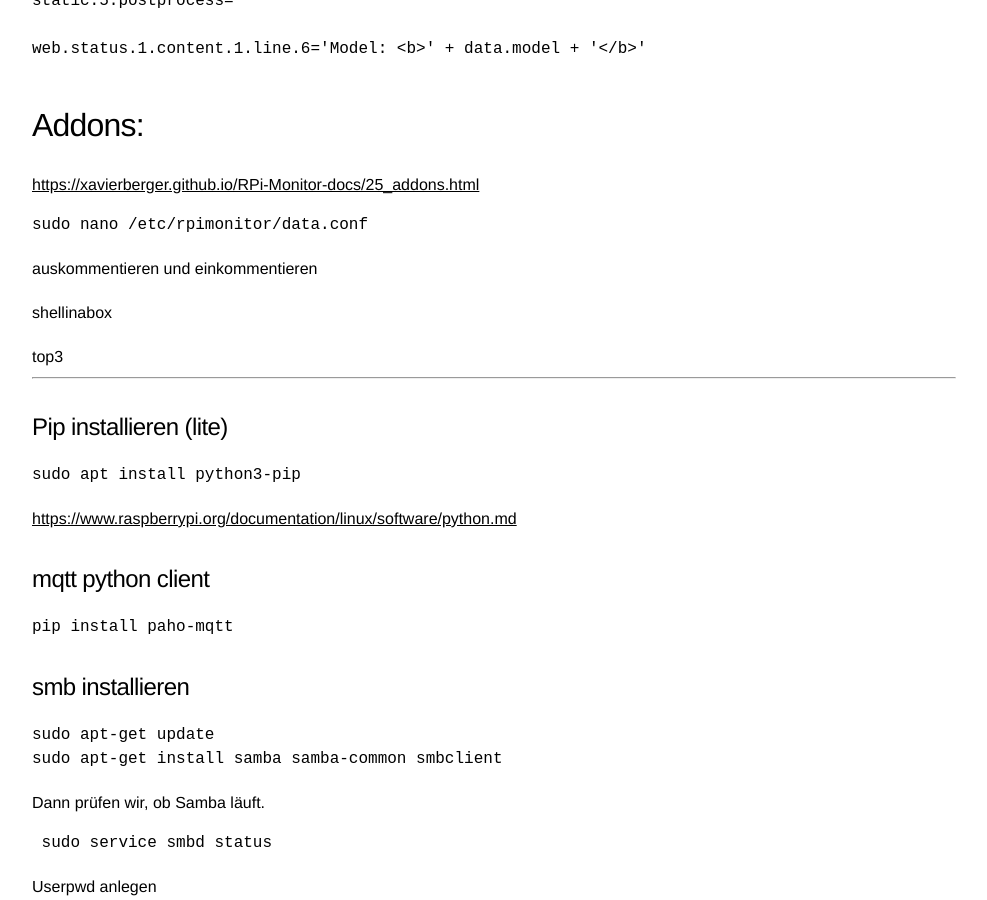
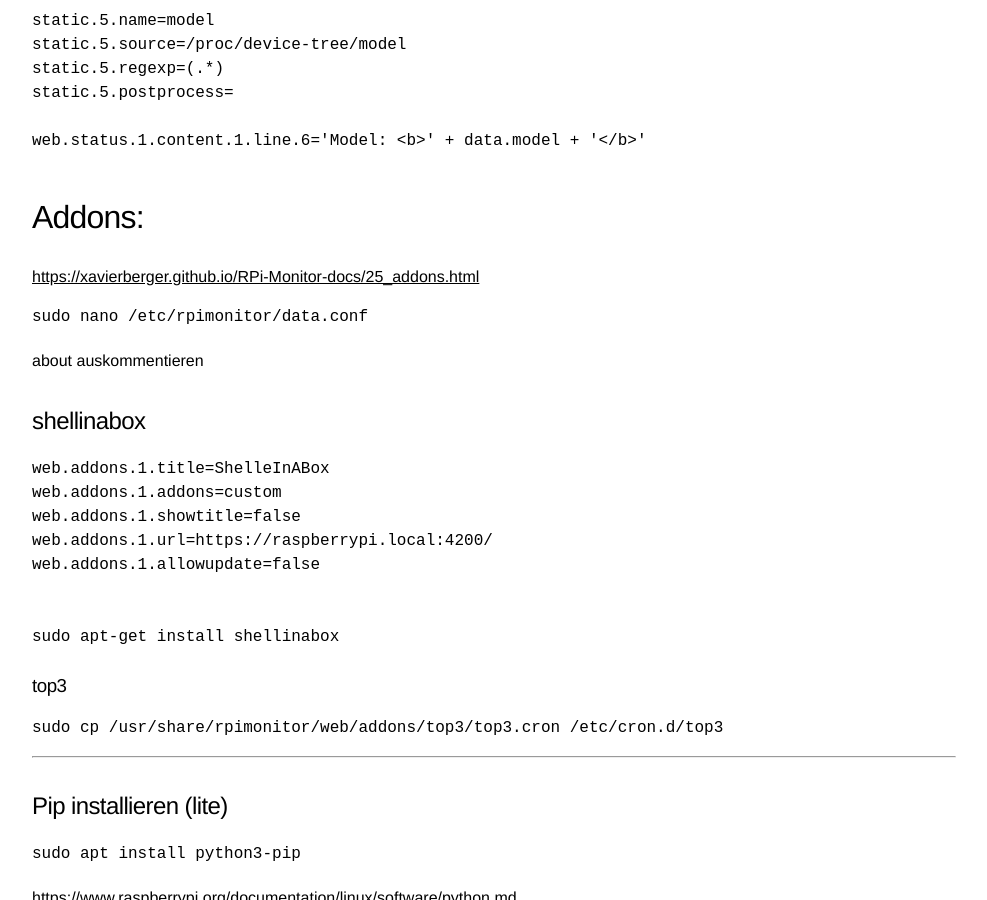
Before and after one commit to Wingertsau/ct.github.io, a Jekyll site: the page built from raspi.md, in a window 1280 px wide and 900 px high, scrolled down 1471 px. Shown: the whole window, without its empty margins (146-1133 px from the left). Built offline with Jekyll 4.4.1, drawn with Linux system fonts in a browser that asks for light colours; our own code applies the rules of GitHub Pages for plain Markdown files.

Commit message:
Update raspi.md

```diff
--- a/raspi.md
+++ b/raspi.md
@@ -27,7 +27,7 @@ Basis software
 
     sudo apt-get install git
 
-RPI-Monitor
+# RPI-Monitor
 <https://xavierberger.github.io/RPi-Monitor-docs/11_installation.html>
 
 restart rpi-monitor
@@ -78,13 +78,22 @@ add
 
     sudo nano /etc/rpimonitor/data.conf
 
-auskommentieren
-und einkommentieren
+about auskommentieren
 
-shellinabox
+## shellinabox
 
-top3
+    web.addons.1.title=ShelleInABox
+    web.addons.1.addons=custom
+    web.addons.1.showtitle=false
+    web.addons.1.url=https://raspberrypi.local:4200/
+    web.addons.1.allowupdate=false
 
+
+    sudo apt-get install shellinabox
+
+### top3
+
+    sudo cp /usr/share/rpimonitor/web/addons/top3/top3.cron /etc/cron.d/top3
 
 
 
```
